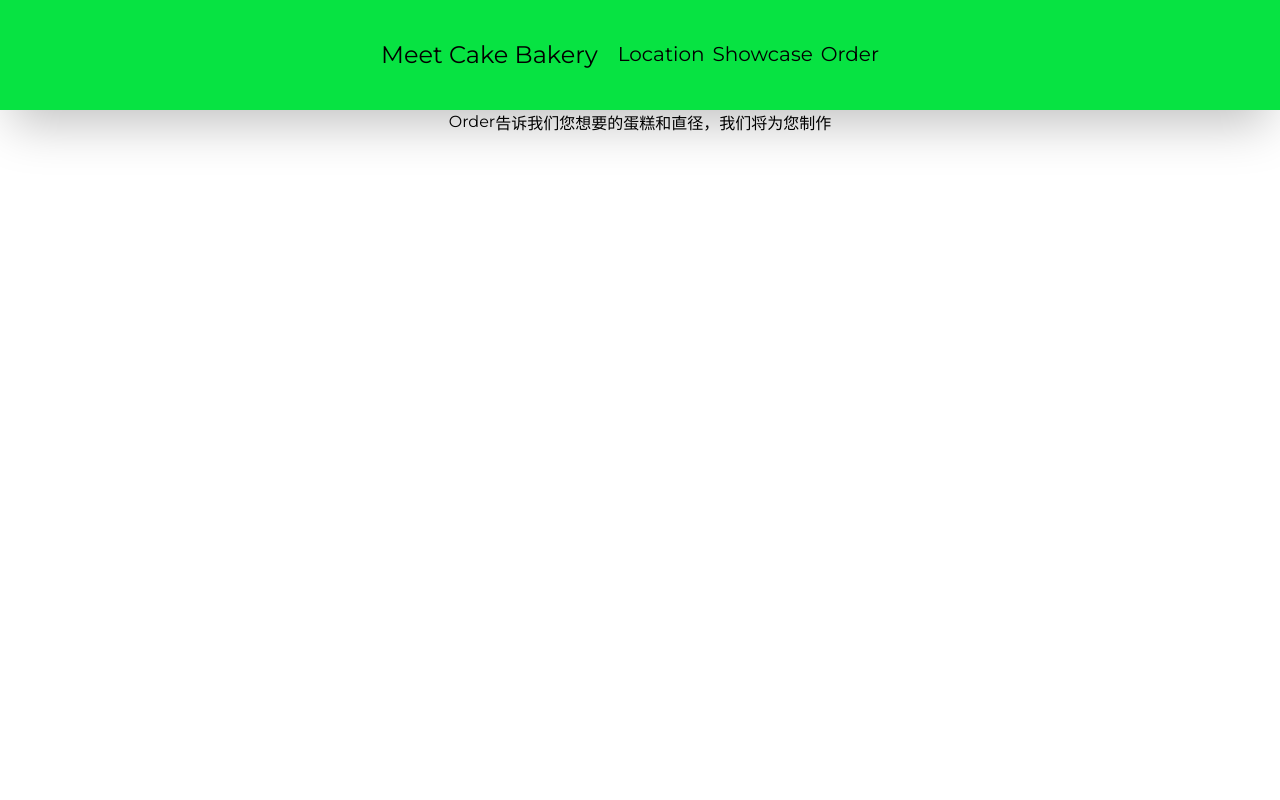
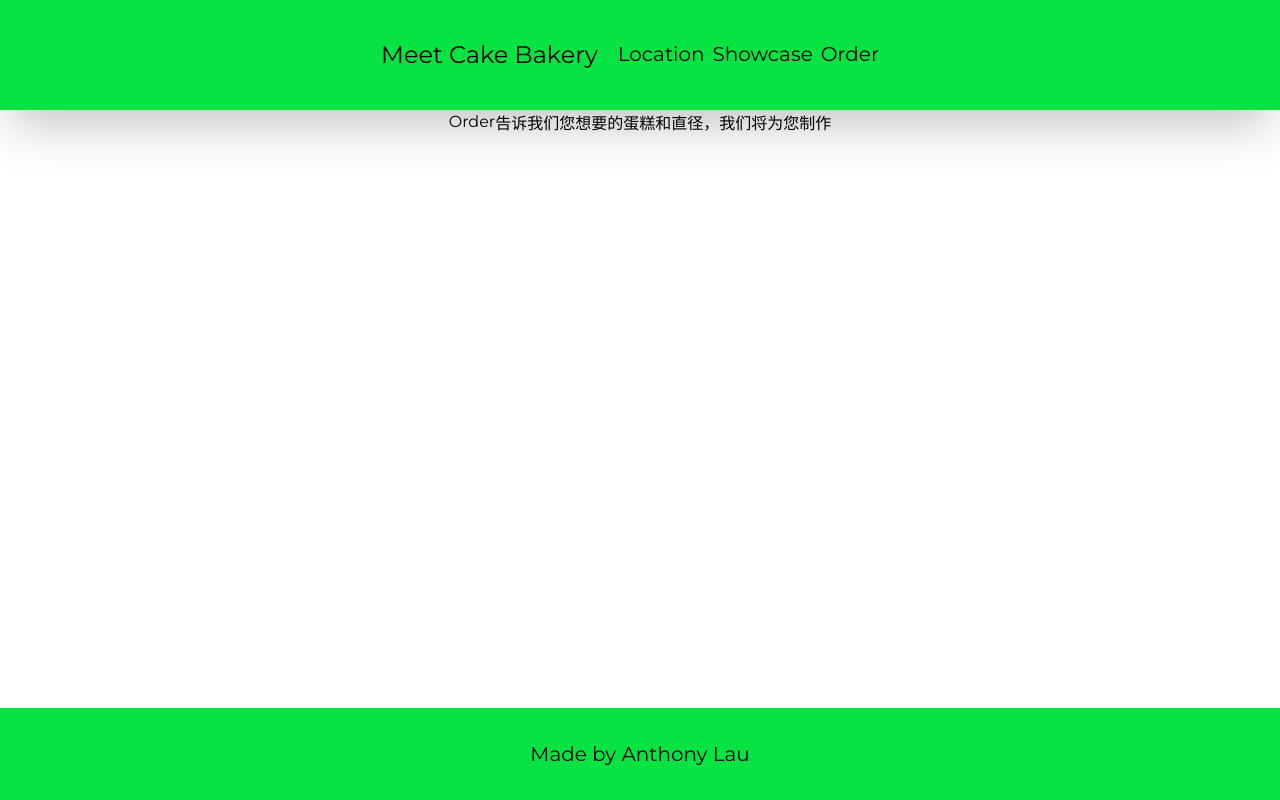
Before and after one commit to lausan3/4618-Bakery, a React (Vite) app: page /order in a window 1280 px wide. Built offline with nearby package versions, Linux system fonts and the light colour scheme.

Commit message:
Add footer

```diff
--- /dev/null
+++ b/src/Components/Footer.tsx
@@ -0,0 +1,11 @@
+const Footer = () => {
+  return (
+    <footer className="
+      flex flex-row justify-center w-full py-8 bg-main-color
+    ">
+      <a href="https://github.com/lausan3" className="text-xl">Made by Anthony Lau</a>
+    </footer>
+  )
+}
+
+export default Footer
--- a/src/Components/Header.tsx
+++ b/src/Components/Header.tsx
@@ -2,8 +2,9 @@ import { Link } from "react-router-dom"
 
 const Header = () => {
   return (
-    <header className="flex flex-row justify-center w-full py-8 bg-main-color
-    shadow-2xl z-[2]
+    <header className="
+      flex flex-row justify-center w-full py-8 bg-main-color
+      shadow-2xl z-[2]
     ">
       <div className="
         flex flex-col items-center justify-between center-size
--- a/src/routes/Layout.tsx
+++ b/src/routes/Layout.tsx
@@ -1,5 +1,6 @@
 import { Outlet } from "react-router-dom"
 import Header from "../Components/Header"
+import Footer from "../Components/Footer"
 
 const Layout = () => {
   return (
@@ -8,6 +9,7 @@ const Layout = () => {
       <div className="flex w-full flex-grow justify-center">
         <Outlet />
       </div>
+      <Footer />
     </div>
   )
 }
--- a/src/routes/home.tsx
+++ b/src/routes/home.tsx
@@ -8,7 +8,6 @@ const Home = () => {
         grid grid-rows-2 h-1/2 px-10 center-size
         sm:grid-cols-2 sm:grid-rows-1"
       >
-
         <div id="show-stack" className="
           flex flex-col"
         >
```
Also changed, not shown: src/Components/HomeShowcaseCard.tsx (added, +9 -0 lines).
